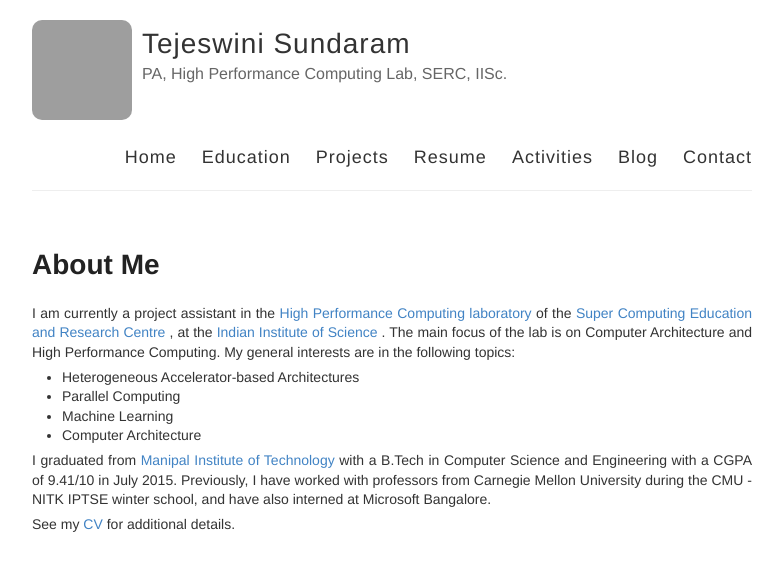
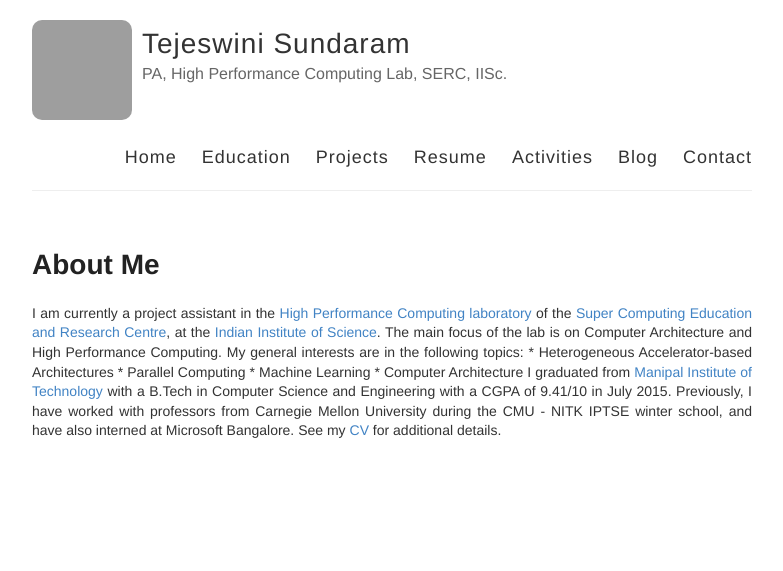
Before and after one commit to tejeswinisundaram/tejeswinisundaram.github.io, a Jekyll site: the page built from home.md, in a window 1280 px wide, cut to the strip 0-571 px from the top of the page. Shown: the whole strip, without its empty margins (248-1031 px from the left). Built offline with Jekyll 4.4.1, drawn with Linux system fonts in a browser that asks for light colours; Markdown is read by kramdown in place of the engine named in the settings; grey boxes are pictures that could not be loaded.

Commit message:
Update home.md

```diff
--- a/home.md
+++ b/home.md
@@ -4,7 +4,8 @@ title: About Me
 permalink: /
 ---
 
-I am currently a project assistant in the <a href= "http://hpc.serc.iisc.ernet.in/"> High Performance Computing laboratory </a> of the <a href = "http://www.serc.iisc.in/"> Super Computing Education and Research Centre </a>, at the <a href = "http://www.iisc.ernet.in/">Indian Institute of Science </a>. The main focus of the lab is on Computer Architecture and High Performance Computing. My general interests are in the following topics:
+<p style='text-align: justify;'>
+I am currently a project assistant in the <a href= "http://hpc.serc.iisc.ernet.in/"> High Performance Computing laboratory </a> of the <a href = "http://www.serc.iisc.in/"> Super Computing Education and Research Centre</a>, at the <a href = "http://www.iisc.ernet.in/">Indian Institute of Science</a>. The main focus of the lab is on Computer Architecture and High Performance Computing. My general interests are in the following topics:
 
   * Heterogeneous Accelerator-based Architectures
   * Parallel Computing
@@ -14,3 +15,4 @@ I am currently a project assistant in the <a href= "http://hpc.serc.iisc.ernet.i
 I graduated from <a href = "http://manipal.edu/mu.html"> Manipal Institute of Technology </a> with a B.Tech in Computer Science and Engineering with a CGPA of 9.41/10 in July 2015. Previously, I have worked with professors from Carnegie Mellon University  during the CMU - NITK IPTSE winter school, and have also interned at Microsoft Bangalore.
 
 See my  <a href = "http://tejeswinisundaram.github.io/assets/tejeswini_resume.pdf"> CV </a>  for additional details.
+</p>
```
